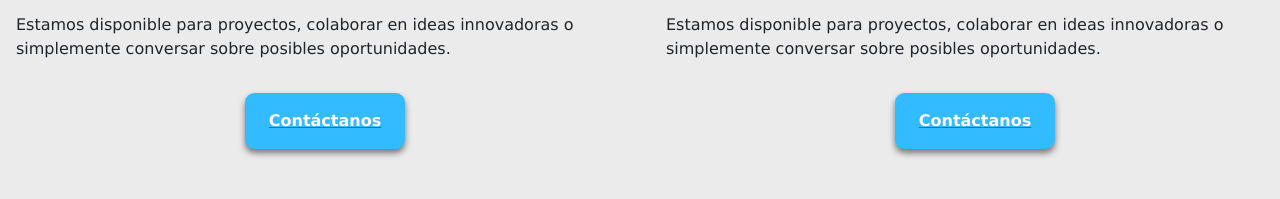
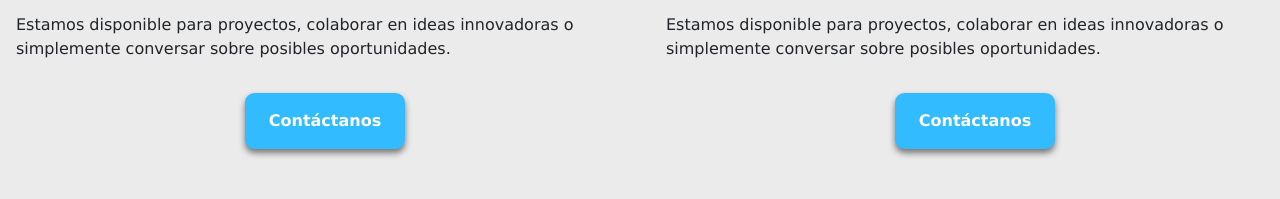
Before and after one commit to flpVr1/portafolio, a plain HTML site: page frontend/inicio.html in a window 1280 px wide. Shown: the part 1775-1974 px from the top of the page. Drawn offline with nearby package versions, Linux system fonts and the light colour scheme.

Commit message:
Actualizacion boton de contactanos en acerca de nosotros

```diff
--- a/frontend/css/style.css
+++ b/frontend/css/style.css
@@ -249,6 +249,11 @@ main {
   cursor: pointer;
   transition: all 0.3s ease;
   box-shadow: 0 4px 6px rgba(0, 0, 0, 0.5);
+}
+
+.phillip-container a,
+.pancho-container a {
+  text-decoration: none;
 }
 
 .phillip-container button:hover,
```
